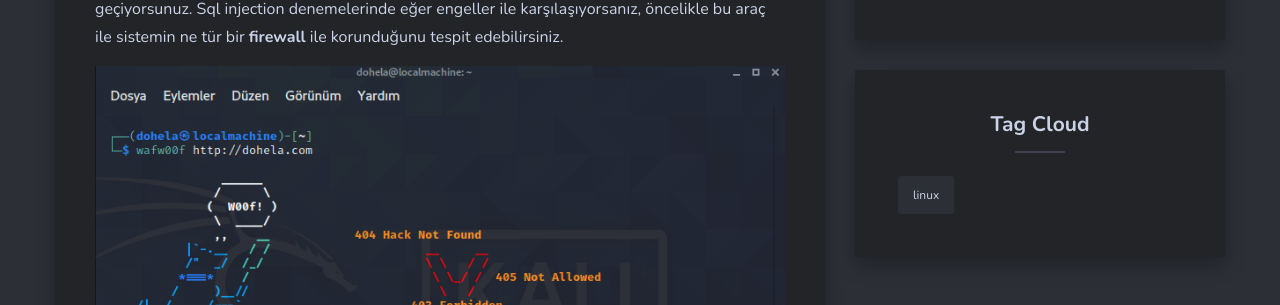
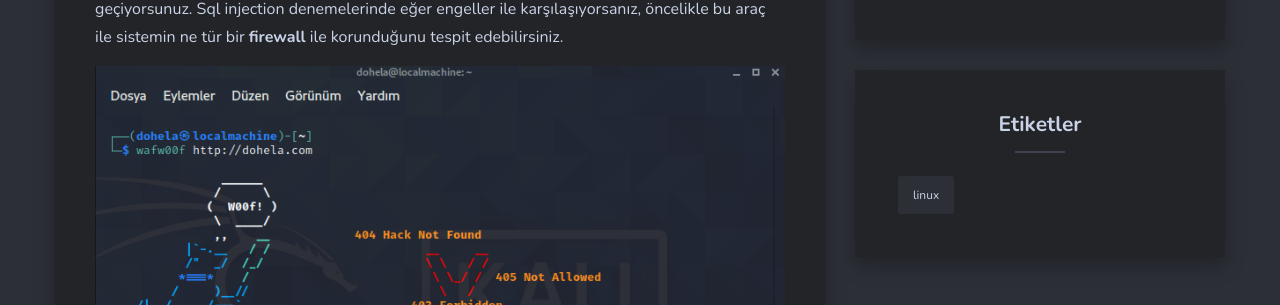
Before and after one commit to 1337software/1337software.github.io, a Jekyll site: the page built from _posts/2020-12-25-waf-tespiti.markdown, in a window 1280 px wide and 900 px high, scrolled down 2024 px. Shown: the part 150-455 px from the top of the window. Built offline with Jekyll 4.4.1, drawn with Linux system fonts in a browser that asks for light colours; nearby versions of some CDN libraries; comment, search, counter and statistics services are not loaded.

Commit message:
Update sidebar.html

```diff
--- a/_includes/sidebar.html
+++ b/_includes/sidebar.html
@@ -80,7 +80,7 @@
   {% endif %}
 
   <div class="widget widget-tags">
-    <h3 class="widget-title">Tag Cloud</h3>
+    <h3 class="widget-title">Etiketler</h3>
     {% capture site_tags %}{% for tag in site.tags %}{{ tag | first }}{% unless forloop.last %},{% endunless %}{% endfor %}{%
     endcapture %} {% assign tag_words = site_tags | split:',' | sort %}
     <ul class="tag-list list-reset">
```
